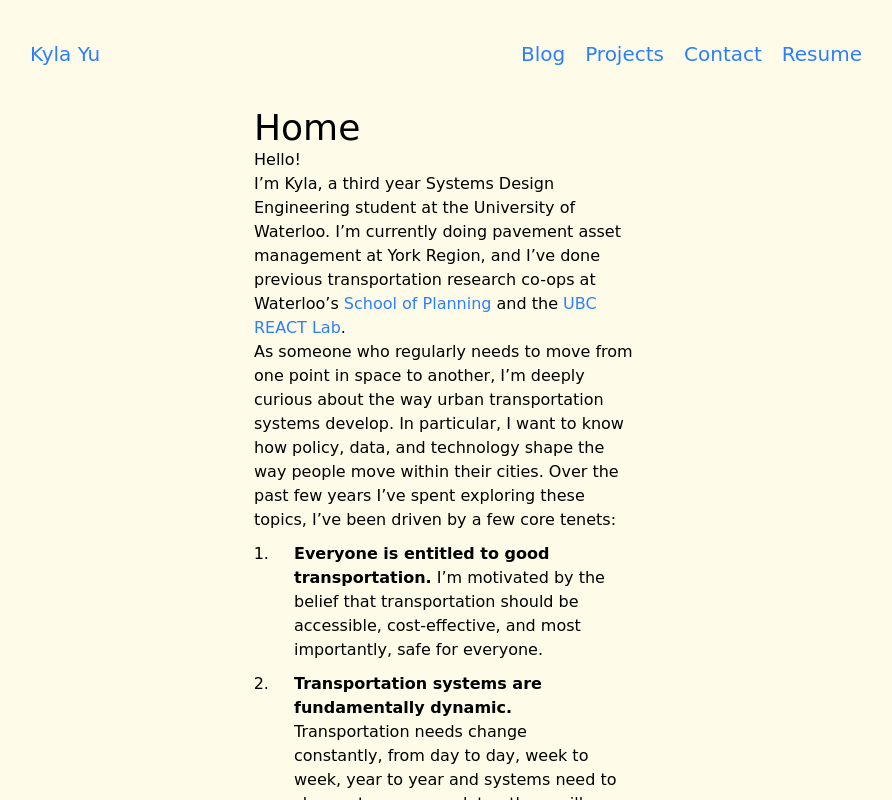
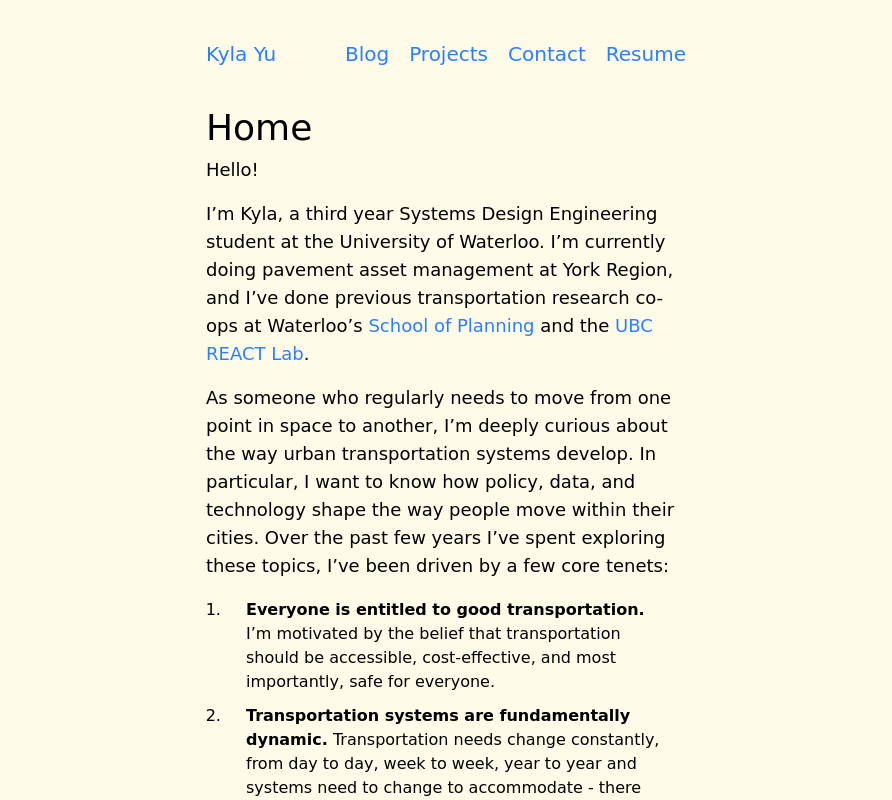
Before and after one commit to KylaYy/personal-website, a Next.js app: page / in a window 1280 px wide. Shown: the top 800 px of the page, without its empty margins (194-1086 px from the left). Built offline with nearby package versions, Linux system fonts and the light colour scheme.

Commit message:
Added consistent width between navbar and textwrapper

```diff
--- a/app/(home)/page.tsx
+++ b/app/(home)/page.tsx
@@ -2,27 +2,29 @@ import SubHeader from "@/app/components/text/h2";
 import Header from "../components/text/h1";
 import BlogThumbnailWrapper from "../components/blog-thumbnail";
 import MaxWidthWrapper from "../components/max-width-wrapper";
+import Paragraph from "../components/text/paragraph";
+import TextWrapper from "../components/text-wrapper";
 
 
 export default function Home() {
   return (
-    <MaxWidthWrapper>
+    <TextWrapper>
             <Header>Home</Header>
-            <p>
+            <Paragraph>
               Hello!
-            </p>
-            <p>
+            </Paragraph>
+            <Paragraph>
               I’m Kyla, a third year Systems Design Engineering student at the University of
               Waterloo. I’m currently doing pavement asset management at York Region, and I’ve
                done previous transportation research co-ops at Waterloo’s <a href='https://uwaterloo.ca/planning/'>School of Planning</a> and the <a href='https://reactlab.civil.ubc.ca/'>UBC REACT Lab</a>.
-            </p>
-            <p>
+            </Paragraph>
+            <Paragraph>
               As someone who regularly needs to move from one point in space to another, I’m deeply curious about the way
               urban transportation systems develop. In particular, I want to know how policy, data, and technology shape
               the way people move within their cities. Over the past few years I’ve spent exploring these topics, I’ve been
               driven by a few core tenets:
-            </p>
-            <ol class='list-decimal'>
+            </Paragraph>
+            <ol className='list-decimal'>
               <li>
                 <b>Everyone is entitled to good transportation.</b> I’m motivated by the belief that transportation should be
                 accessible, cost-effective, and most importantly, safe for everyone.
@@ -37,6 +39,6 @@ export default function Home() {
                 education, groceries, healthcare, and more, while a bad one can limit access to everything.
               </li>
             </ol>
-    </MaxWidthWrapper>
+    </TextWrapper>
   );
 }
--- a/app/components/max-width-wrapper.tsx
+++ b/app/components/max-width-wrapper.tsx
@@ -4,7 +4,7 @@ interface MaxWidthWrapperProps {
 
 const MaxWidthWrapper = ({children} : MaxWidthWrapperProps) => {
     return (
-        <div className="max-w-screen-3xl mx-auto w-full px-4 sm:px-24 lg:px-56">
+        <div className="max-w-screen-3xl mx-auto w-full px-4 sm:px-10 md:px-60 lg:px-100">
             {children}
         </div>
     );
--- /dev/null
+++ b/app/components/text-wrapper.tsx
@@ -0,0 +1,13 @@
+interface TextWrapperProps {
+    children: React.ReactNode;
+}
+
+const TextWrapper = ({children} : TextWrapperProps) => {
+    return (
+        <div className="max-w-screen-3xl mx-auto">
+            {children}
+        </div>
+    );
+};
+
+export default TextWrapper;
```
